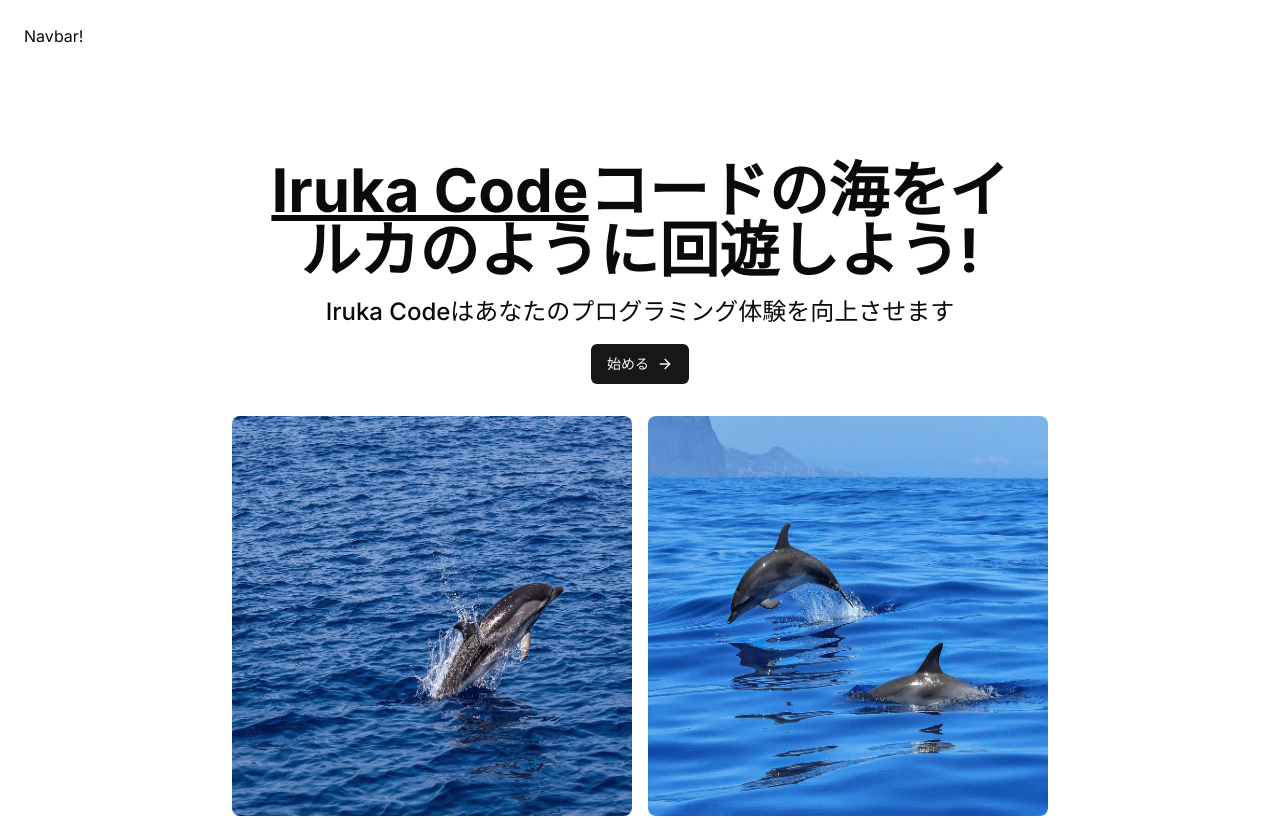
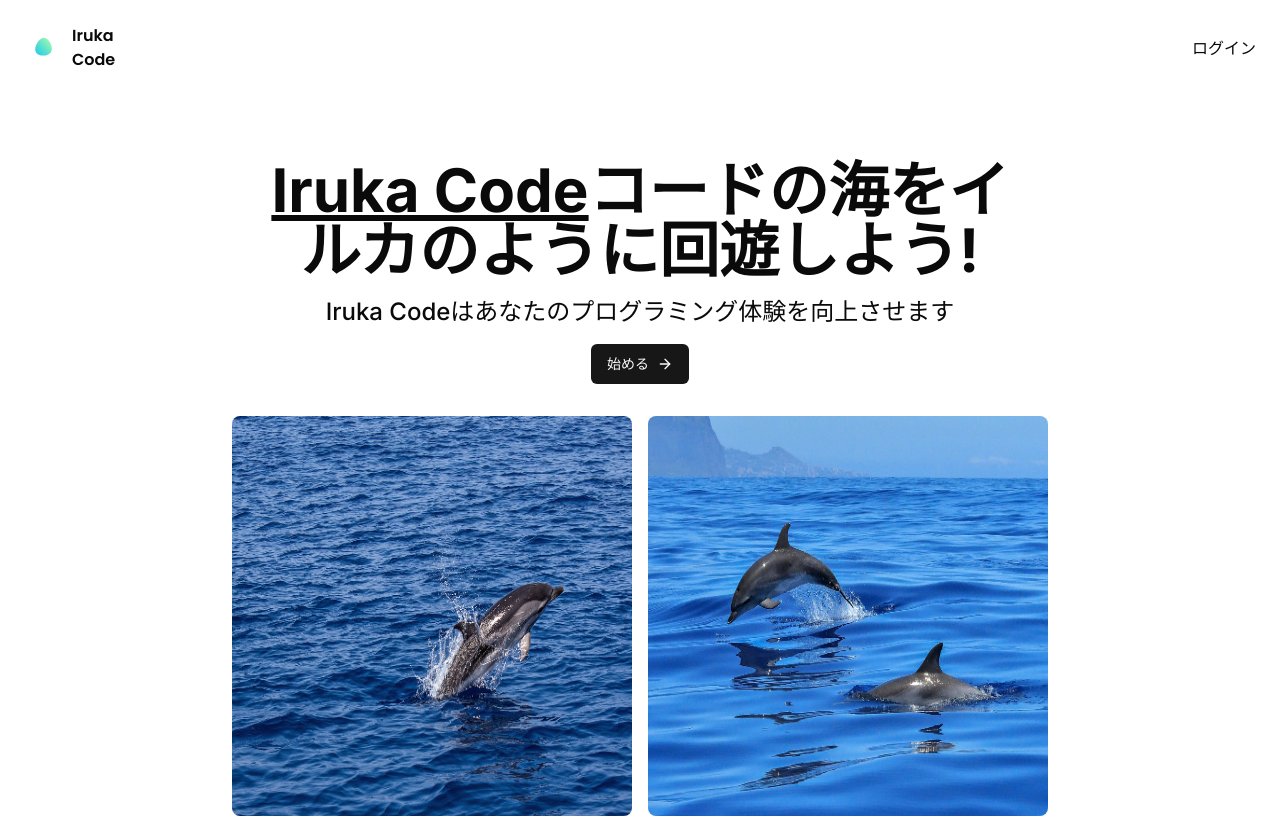
Before and after one commit to YNSTakeru/iruka-code-front, a Next.js app in the folder iruka-code/: page / in a window 1280 px wide. Shown: the top 818 px of the page. Built offline with nearby package versions, Linux system fonts and the light colour scheme.

Commit message:
ナビゲーションにログインを追加

```diff
--- a/iruka-code/src/app/(marketing)/_components/navbar.tsx
+++ b/iruka-code/src/app/(marketing)/_components/navbar.tsx
@@ -2,6 +2,7 @@
 
 import { useScrollTop } from '@/hooks/use-scroll-top';
 import { cn } from '@/lib/utils';
+import { Logo } from './logo';
 
 export const Navbar = () => {
   const scrolled = useScrollTop();
@@ -13,7 +14,10 @@ export const Navbar = () => {
         scrolled && 'border-b shadow-sm',
       )}
     >
-      Navbar!
+      <Logo />
+      <div className="md:ml-auto md:justify-end justify-between w-full flex items-center gap-x-2">
+        ログイン
+      </div>
     </div>
   );
 };
```
